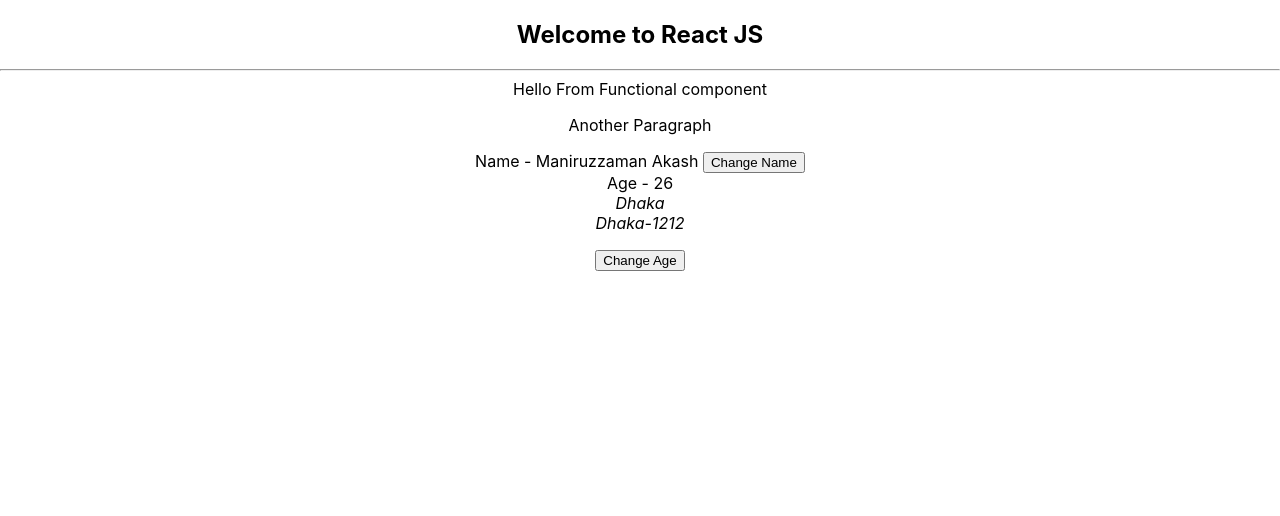
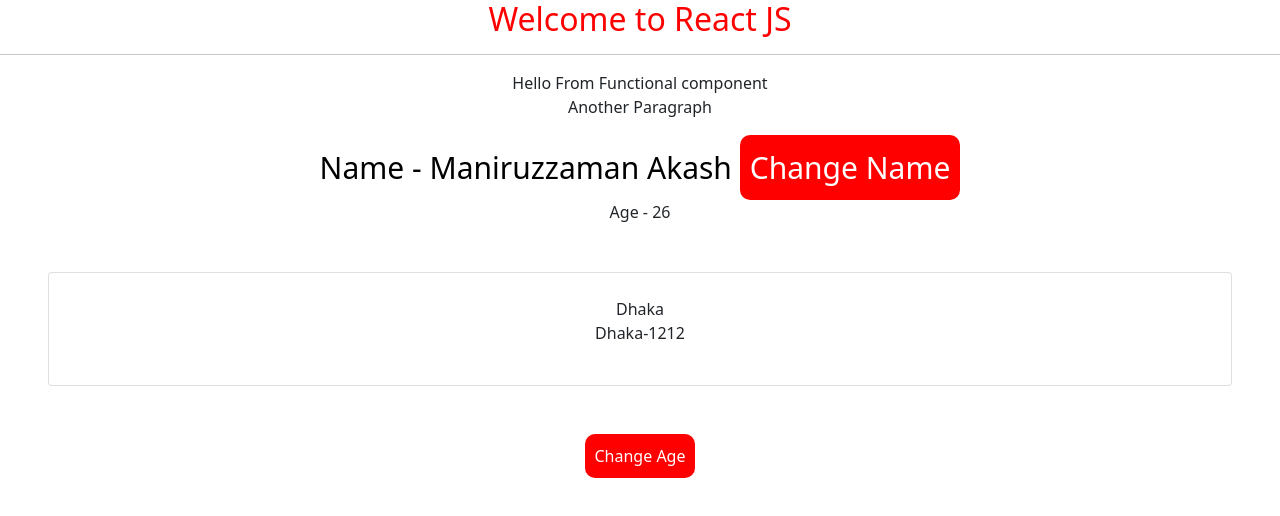
Before and after one commit to ManiruzzamanAkash/React-Crash-Course, a React (Create React App) app: page / in a window 1280 px wide. Shown: the top 516 px of the page. Built offline with nearby package versions, Linux system fonts and the light colour scheme.

Commit message:
Added CSS System in Project - External, Modular, Inline

```diff
--- a/package.json
+++ b/package.json
@@ -6,6 +6,7 @@
     "@testing-library/jest-dom": "^5.11.4",
     "@testing-library/react": "^11.1.0",
     "@testing-library/user-event": "^12.1.10",
+    "bootstrap": "^5.1.0",
     "react": "^17.0.2",
     "react-dom": "^17.0.2",
     "react-scripts": "4.0.3",
--- a/src/App.js
+++ b/src/App.js
@@ -1,5 +1,7 @@
 import React, {useState} from 'react';
+import 'bootstrap/dist/css/bootstrap.min.css';
 import './App.css';
+import './assets/style.css';
 import ChildComponent from './components/ChildComponent';
 
 function App() {
@@ -17,7 +19,7 @@ function App() {
 
   return (
     <div className="App">
-      <h2>Welcome to React JS</h2>
+      <h2 className="name">Welcome to React JS</h2>
       <ChildComponent name={name} address={address} setName={(val) => anotherFunc(val)} />
     </div>
   );
--- /dev/null
+++ b/src/assets/style.css
@@ -0,0 +1,3 @@
+.name {
+    color: red
+}
--- a/src/components/ChildComponent.js
+++ b/src/components/ChildComponent.js
@@ -1,5 +1,7 @@
 //imr cmd
 import React, { useState } from 'react';
+
+import Styles from '../components/ChildComponent.module.css'
 
 // sfc cmd
 function ChildComponent(props) {
@@ -8,21 +10,33 @@ function ChildComponent(props) {
     const { name, address, setName } = props;
     const { city, area } = address;
 
+    const buttonStyle = {
+        backgroundColor: 'red',
+        color: '#fff',
+        padding: 10,
+        borderRadius: 10,
+        border: 'none'
+    }
+
     return (
         <div>
             <hr />
             Hello From Functional component
             <p>Another Paragraph</p>
             <p>
-                Name - {name} <button onClick={() => setName("Akash")}>Change Name</button> <br />
+                <span className={Styles.name2}>
+                    Name - {name} <button style={buttonStyle} onClick={() => setName("Akash")}>Change Name</button> <br />
+                </span>
                 Age - {age}
                 <br />
-                <address>
-                    {city} <br />
-                    {area} <br />
-                </address>
+                <div className="card card-body p-4 m-5">
+                    <address>
+                        {city} <br />
+                        {area} <br />
+                    </address>
+                </div>
             </p>
-            <button onClick={() => setAge(40)}>Change Age</button>
+            <button style={buttonStyle} onClick={() => setAge(40)}>Change Age</button>
         </div>
     )
 }
--- /dev/null
+++ b/src/components/ChildComponent.module.css
@@ -0,0 +1,4 @@
+.name2 {
+    color: black;
+    font-size: 30px
+}
```
Also changed, not shown: 2 other files (tests, documents, lock files or other folders).
